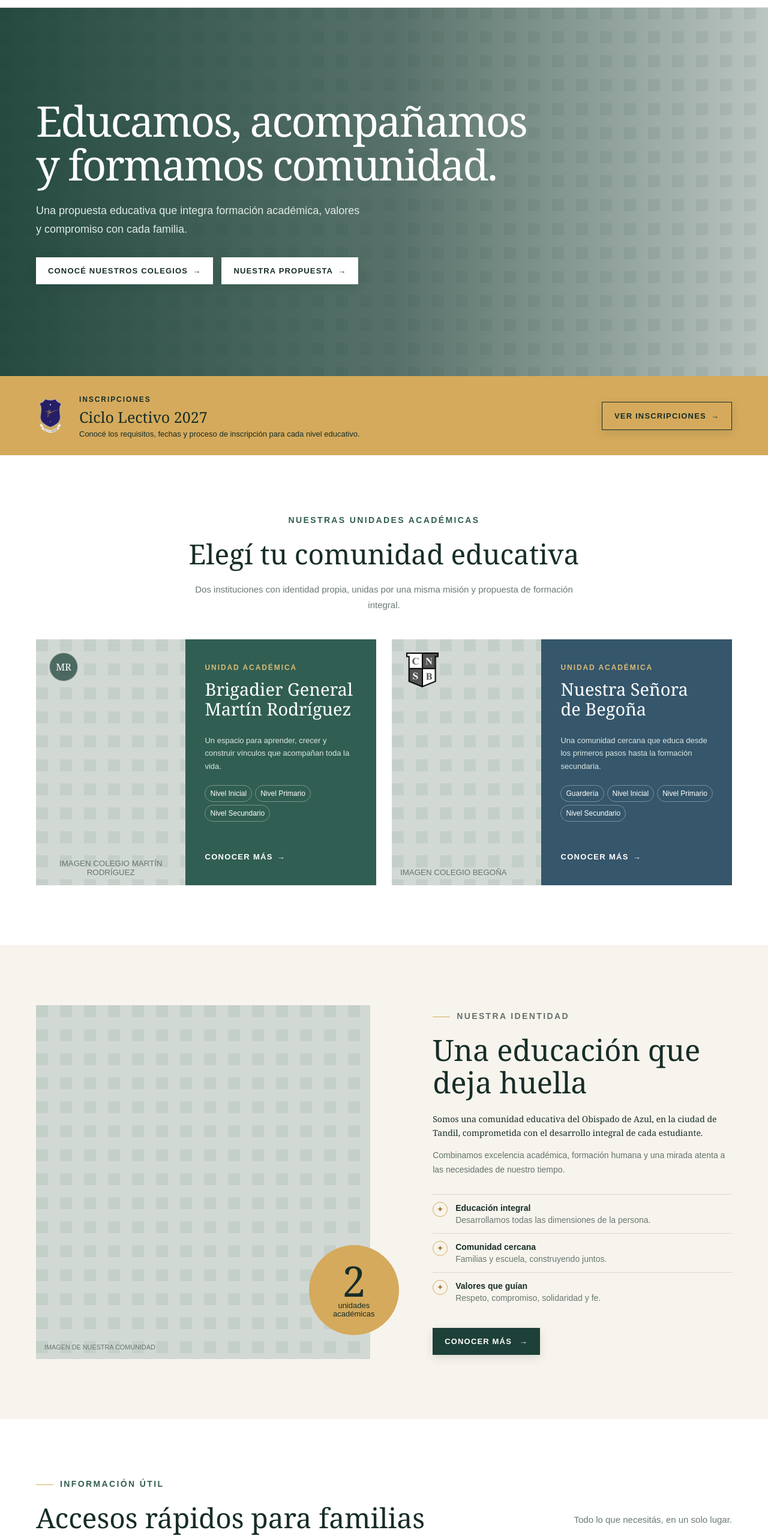
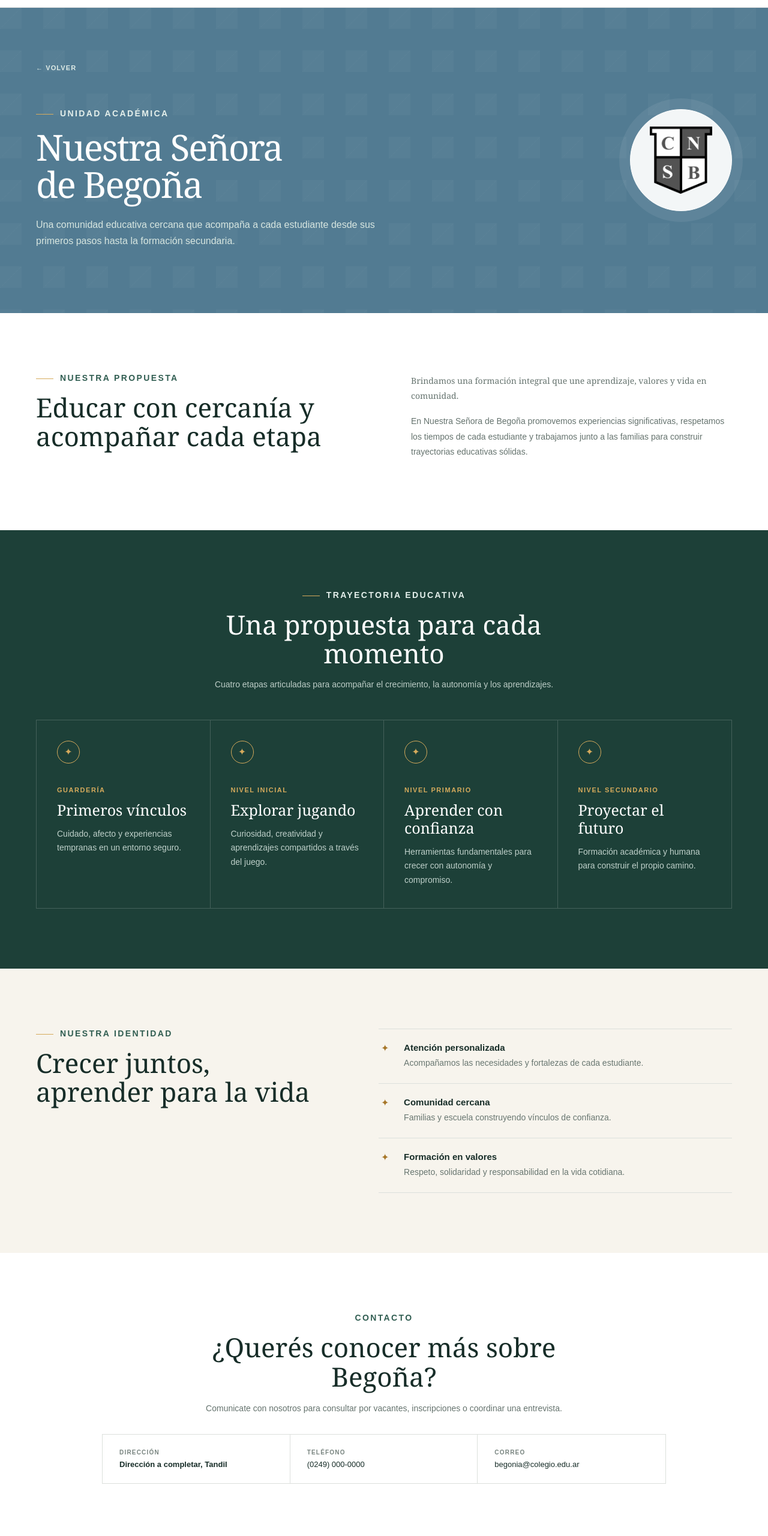
Before and after one commit to santiagodiazpace/colegio-begonia, an Angular app: page /begonia in a window 1280 px wide. Before the commit this address led to /. Shown: the part 97-2658 px from the top of the page at 60% size. Built offline with nearby package versions, Linux system fonts and the light colour scheme.

Commit message:
Sección Begoña

```diff
--- a/src/app/app.component.html
+++ b/src/app/app.component.html
@@ -15,7 +15,7 @@
           ><a routerLink="/" fragment="niveles">Nivel Primario</a><a routerLink="/" fragment="niveles">Nivel Secundario</a></em
         ></span
       ><span
-        ><a routerLink="/" fragment="colegios">Colegio Ntra. Sra. Begoña</a
+        ><a routerLink="/begonia">Colegio Ntra. Sra. Begoña</a
         ><em
           ><a routerLink="/" fragment="niveles">Guardería</a><a routerLink="/" fragment="niveles">Nivel Inicial</a
           ><a routerLink="/" fragment="niveles">Nivel Primario</a><a routerLink="/" fragment="niveles">Nivel Secundario</a></em
--- a/src/app/app.routes.ts
+++ b/src/app/app.routes.ts
@@ -5,6 +5,7 @@ import { NewsComponent } from './news.component';
 import { CalendarComponent } from './calendar.component';
 import { ParishComponent } from './parish.component';
 import { MartinRodriguezComponent } from './martin-rodriguez.component';
+import { BegoniaComponent } from './begonia.component';
 
 export const routes: Routes = [
   { path: '', component: HomeComponent, title: 'Unidades Académicas' },
@@ -33,5 +34,10 @@ export const routes: Routes = [
     component: MartinRodriguezComponent,
     title: 'Colegio Martín Rodríguez | Unidades Académicas',
   },
+  {
+    path: 'begonia',
+    component: BegoniaComponent,
+    title: 'Colegio Nuestra Señora de Begoña | Unidades Académicas',
+  },
   { path: '**', redirectTo: '' },
 ];
--- /dev/null
+++ b/src/app/begonia.component.html
@@ -0,0 +1,117 @@
+<main class="school-detail-page begonia-page">
+  <section class="school-detail-hero">
+    <div class="school-detail-pattern"></div>
+    <div class="shell school-detail-hero-grid">
+      <div class="school-detail-hero-copy">
+        <a class="school-back" routerLink="/" fragment="colegios">← VOLVER</a>
+        <p class="eyebrow light">UNIDAD ACADÉMICA</p>
+        <h1>Nuestra Señora<br />de Begoña</h1>
+        <p>
+          Una comunidad educativa cercana que acompaña a cada estudiante desde
+          sus primeros pasos hasta la formación secundaria.
+        </p>
+      </div>
+      <div class="school-detail-emblem begonia-emblem" aria-hidden="true">
+        <img src="assets/logos/begonia_logo.png" alt="" />
+      </div>
+    </div>
+  </section>
+
+  <section class="section school-about">
+    <div class="shell school-about-grid">
+      <div>
+        <p class="eyebrow">NUESTRA PROPUESTA</p>
+        <h2>Educar con cercanía y acompañar cada etapa</h2>
+      </div>
+      <div>
+        <p class="school-about-lead">
+          Brindamos una formación integral que une aprendizaje, valores y vida
+          en comunidad.
+        </p>
+        <p>
+          En Nuestra Señora de Begoña promovemos experiencias significativas,
+          respetamos los tiempos de cada estudiante y trabajamos junto a las
+          familias para construir trayectorias educativas sólidas.
+        </p>
+      </div>
+    </div>
+  </section>
+
+  <section class="section school-levels-detail">
+    <div class="shell">
+      <div class="school-section-heading">
+        <p class="eyebrow light">TRAYECTORIA EDUCATIVA</p>
+        <h2>Una propuesta para cada momento</h2>
+        <p>
+          Cuatro etapas articuladas para acompañar el crecimiento, la autonomía
+          y los aprendizajes.
+        </p>
+      </div>
+      <div class="school-level-card-grid begonia-level-grid">
+        <article>
+          <span>✦</span>
+          <small>GUARDERÍA</small>
+          <h3>Primeros vínculos</h3>
+          <p>Cuidado, afecto y experiencias tempranas en un entorno seguro.</p>
+        </article>
+        <article>
+          <span>✦</span>
+          <small>NIVEL INICIAL</small>
+          <h3>Explorar jugando</h3>
+          <p>Curiosidad, creatividad y aprendizajes compartidos a través del juego.</p>
+        </article>
+        <article>
+          <span>✦</span>
+          <small>NIVEL PRIMARIO</small>
+          <h3>Aprender con confianza</h3>
+          <p>Herramientas fundamentales para crecer con autonomía y compromiso.</p>
+        </article>
+        <article>
+          <span>✦</span>
+          <small>NIVEL SECUNDARIO</small>
+          <h3>Proyectar el futuro</h3>
+          <p>Formación académica y humana para construir el propio camino.</p>
+        </article>
+      </div>
+    </div>
+  </section>
+
+  <section class="section school-pillars">
+    <div class="shell school-pillars-grid">
+      <div>
+        <p class="eyebrow">NUESTRA IDENTIDAD</p>
+        <h2>Crecer juntos, aprender para la vida</h2>
+      </div>
+      <div class="school-pillar-list">
+        <article>
+          <b>Atención personalizada</b>
+          <p>Acompañamos las necesidades y fortalezas de cada estudiante.</p>
+        </article>
+        <article>
+          <b>Comunidad cercana</b>
+          <p>Familias y escuela construyendo vínculos de confianza.</p>
+        </article>
+        <article>
+          <b>Formación en valores</b>
+          <p>Respeto, solidaridad y responsabilidad en la vida cotidiana.</p>
+        </article>
+      </div>
+    </div>
+  </section>
+
+  <section class="section school-detail-contact">
+    <div class="shell">
+      <p class="eyebrow">CONTACTO</p>
+      <h2>¿Querés conocer más sobre Begoña?</h2>
+      <p>
+        Comunicate con nosotros para consultar por vacantes, inscripciones o
+        coordinar una entrevista.
+      </p>
+      <div class="school-contact-data">
+        <span><small>DIRECCIÓN</small><b>Dirección a completar, Tandil</b></span>
+        <span><small>TELÉFONO</small><a href="tel:+542490000000">(0249) 000-0000</a></span>
+        <span><small>CORREO</small><a href="mailto:begonia@colegio.edu.ar">begonia&#64;colegio.edu.ar</a></span>
+      </div>
+    </div>
+  </section>
+</main>
--- a/src/app/home.component.html
+++ b/src/app/home.component.html
@@ -71,7 +71,7 @@
               <span>Guardería</span><span>Nivel Inicial</span><span>Nivel Primario</span
               ><span>Nivel Secundario</span>
             </div>
-            <a class="text-link" href="#niveles">CONOCER MÁS</a>
+            <a class="text-link" routerLink="/begonia">CONOCER MÁS</a>
           </div>
         </article>
       </div>
--- a/src/styles.css
+++ b/src/styles.css
@@ -163,3 +163,10 @@
 .school-contact-data a:hover{color:#a77729}
 @media(max-width:800px){.school-detail-hero-grid{grid-template-columns:1fr}.school-detail-emblem{display:none}.school-detail-hero h1{font-size:48px}.school-about-grid,.school-pillars-grid{grid-template-columns:1fr;gap:42px}.school-level-card-grid{grid-template-columns:1fr}.school-level-card-grid article{border-right:0;border-bottom:1px solid #ffffff2c}.school-level-card-grid article:last-child{border-bottom:0}.school-contact-data{grid-template-columns:1fr}.school-contact-data>span{border-right:0;border-bottom:1px solid var(--line)}.school-contact-data>span:last-child{border-bottom:0}}
 @media(max-width:600px){.school-detail-hero{min-height:480px}.school-detail-hero h1{font-size:40px}.school-back{margin-bottom:48px}.school-about h2,.school-section-heading h2,.school-pillars h2,.school-detail-contact h2{font-size:36px}}
+
+.begonia-page .school-detail-hero{background:#527b92}
+.begonia-emblem{background:#ffffffed;border-color:#fff;box-shadow:0 0 0 18px #ffffff12}
+.begonia-emblem img{width:112px;height:112px;object-fit:contain}
+.begonia-level-grid{grid-template-columns:repeat(4,1fr)}
+@media(max-width:950px){.begonia-level-grid{grid-template-columns:repeat(2,1fr)}.begonia-level-grid article:nth-child(2){border-right:0}.begonia-level-grid article:nth-child(-n+2){border-bottom:1px solid #ffffff2c}}
+@media(max-width:600px){.begonia-level-grid{grid-template-columns:1fr}.begonia-level-grid article:nth-child(2){border-right:0}.begonia-level-grid article{border-right:0;border-bottom:1px solid #ffffff2c}.begonia-level-grid article:last-child{border-bottom:0}}
```
Also changed, not shown: src/app/begonia.component.ts (added, +9 -0 lines).
